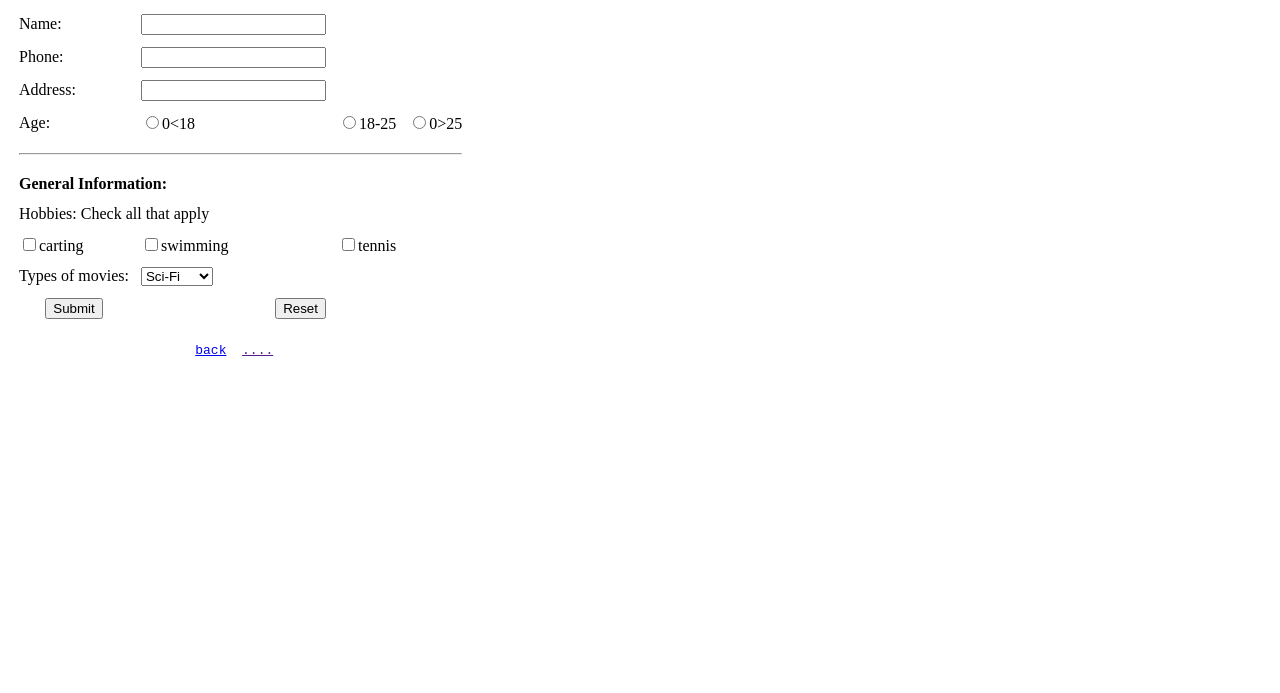
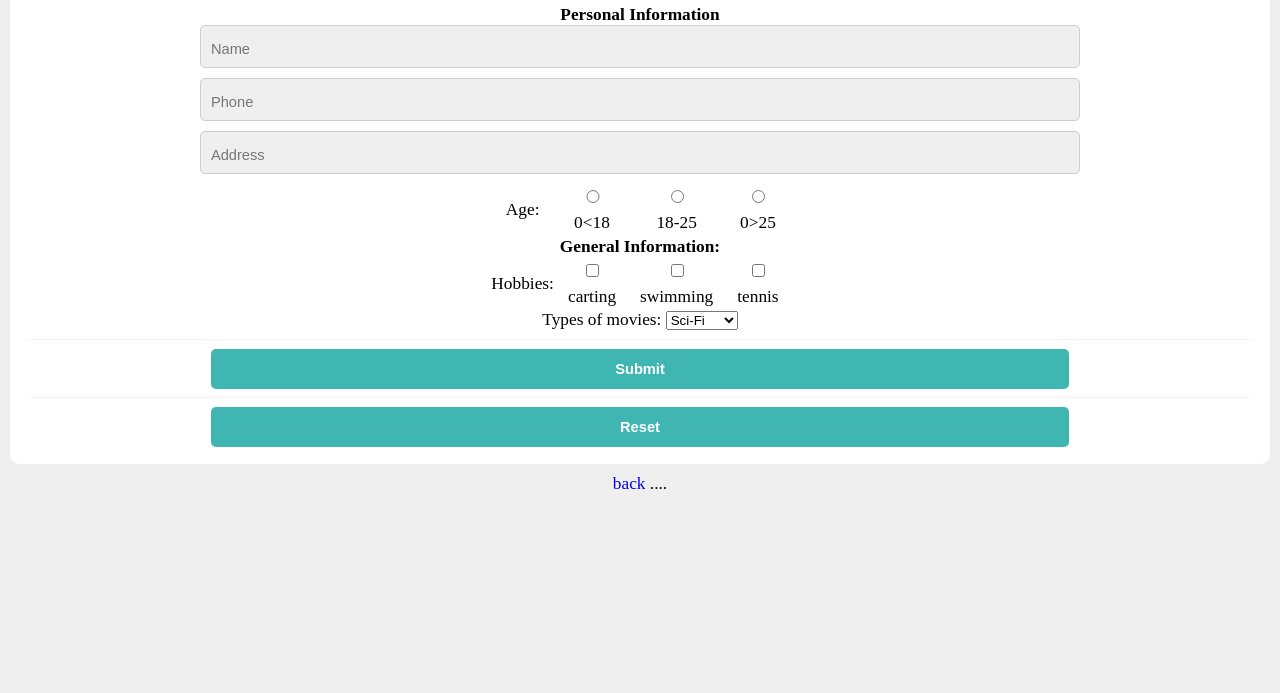
Before and after one commit to DavNt/basichtml, a plain HTML site: page page4.html in a window 1280 px wide. Shown: the part 107-800 px from the top of the page. Drawn offline with Linux system fonts and the light colour scheme.

Commit message:
added css

```diff
--- /dev/null
+++ b/css/default.css
@@ -0,0 +1,97 @@
+html {
+	margin: 0;
+	padding: 0;
+}
+body {
+	font-size: 13pt;
+    background-color: #efefef;
+    padding: 10px;
+    margin: 0;
+}
+.section {
+	background-color: #fff;
+    padding: 15px;
+    margin-bottom: 10px;
+    border-radius: 10px;
+}
+#header {
+	text-align: center;
+	background-image: url(../img/cubes.jpg)
+}
+#header h1 {
+	text-shadow: 6px 3px 5px #2F4F4F;
+}
+a {
+	text-decoration: none;
+}
+a:hover {
+	color: #7FFF00
+}
+hr {
+	border: 0;
+	height: 1px;
+	background: #FFF0F5;
+}
+ul {
+	list-style: circle;
+	list-style-position: inside;
+}
+.pages {
+	margin-bottom: 0;
+	text-align: center;
+}
+.pages a {
+	color: #800080
+	a:hover: #0000CD
+}
+
+#pg2table {
+    width: 100%;
+}
+#pg2table, #pg2table th, #pg2table td {
+    border: 2px solid #191970;
+    border-collapse: collapse;
+    text-align: center;
+    table-layout: fixed;
+}
+
+form {
+    text-align: center;
+    margin-top: 0;
+	padding: 2px;
+}
+.button {
+    background-color: #3fb6b2;
+    padding: 12px 45px;
+    border-radius: 5px;
+    cursor: pointer;
+    color: #ffffff;
+    border: none;
+    outline: none;
+    margin: 0;
+    font-weight: bold;
+}
+.button:hover {
+    background-color: #43a09d;
+}
+input {
+    margin-bottom: 10px;
+    font-size: 11pt;
+    padding: 15px 10px 10px;
+    border: 1px solid #cecece;
+    background-color: #efefef;
+    color: #787575;
+    border-radius: 5px;
+    width: 70%;
+    outline: none;
+}
+
+#pg4 h1{
+	text-align: center;
+}
+/*.radio-inline {
+	display: inline;
+}
+#pg4table {
+	position: center;
+}*/
--- a/page4.html
+++ b/page4.html
@@ -1,69 +1,54 @@
 <!doctype html>
 <html>
 	<head>
-		<title>Forms</title>
+		<title>HTML/CSS - Forms</title>
+		<!-- icons
+		================================================== -->
+		<link rel="shortcut icon" href="img/byd.png" >
+		<!-- css bootstrap.min
+		================================================== -->
+		<link rel="stylesheet" href="css/default.css">
+		<!-- Mobile Specific Metas
+		================================================== -->
+		<meta name="viewport" content="width=device-width, initial-scale=1, maximum-scale=1">
 	</head>
 	<body>
+		<div class="section" id="pg4">
 		<h1>Please complete this survey!</h1>
 		<form>
-		<table cellspacing=10>
-			<tr>
-				<td colspan=3><b>Personal Information</b></td>
-			</tr>
-			<tr>
-				<td>Name:</td>
-				<td><input type="text" name="name"></td>
-			</tr>
-			<tr>
-				<td>Phone:</td>
-				<td><input type="text" name="phone"></td>
-			</tr>
-			<tr>
-				<td>Address:</td>
-				<td><input type="text" name="address"></td>
-			</tr>
-			<tr>
+				<b>Personal Information</b><br />
+				<input type="text" name="name" placeholder="Name"><br />
+				<input type="text" name="phone" placeholder="Phone"><br />
+				<input type="text" name="address" placeholder="Address"><br />
+
+				<table id="pg4table" align="center">
+				<tr>
 				<td>Age:</td>
 				<td><input type="radio" name="age" value="0<18">0<18</td>
 				<td><input type="radio" name="age" value="18-25">18-25</td>
 				<td><input type="radio" name="age" value="0>25">0>25</td>
-			</tr>
-			<tr>
-				<td colspan=4><hr></td>
-			</tr>
-			<tr>
-				<td colspan=3><b>General Information:</b></td>
-			</tr>
-			<tr>
-				<td colspan=3>Hobbies: Check all that apply</td>
-			</tr>
-			<tr>
+				</tr><tr>
+				<td colspan=4><b>General Information:</b></td>
+				</tr><tr>
+				<td>Hobbies:</td>
 				<td><input type="checkbox" name="hobby" value="carting">carting</td>
 				<td><input type="checkbox" name="hobby" value="swimming">swimming</td>
 				<td><input type="checkbox" name="hobby" value="tennis">tennis</td>
-			</tr>
-			<tr>
-				<td>Types of movies:</td>
-				<td>
+				</tr></table>
+				<label>Types of movies:
 					<select>
 						<option>Sci-Fi</option>
 						<option>Comedy</option>
 						<option>Drama</option>
 						<option>Action</option>
-					</select>
-				</td>
-			</tr>
-			<tr>
-				<td align="center"><input type="submit" name="submit" value="Submit"></td>
-				<td align="right"><input type="reset" name="reset" value="Reset"></td>
-			</tr>
-		</table>
+					</select></label>
+				<hr />
+				<input class="button" type="submit" name="submit" value="Submit"><hr >
+				<input class="button" type="reset" name="reset" value="Reset">
 		</form>
-
-		<footer>
-			<pre>
-			<a href="page3.html" align="left">back</a>  <a href="" align="right">....</a>
-			</pre>
-		</footer>
+		</div>
+		<div class="pages">
+			<a href="page3.html" align="left">back</a> ....
+		</div>
 	</body>
 </html>
```
Also changed, not shown: frames/cat.html (+5 -0 lines), frames/cow.html (+6 -0 lines), frames/dog.html (+6 -0 lines), frames/main.html (+6 -0 lines), frames/menu.html (+6 -0 lines), frames/paging.html (+12 -5 lines), index.html (+23 -10 lines), page2.html (+17 -7 lines), page3.html (+10 -1 lines), img/byd.png (added), img/cubes.jpg (added).
